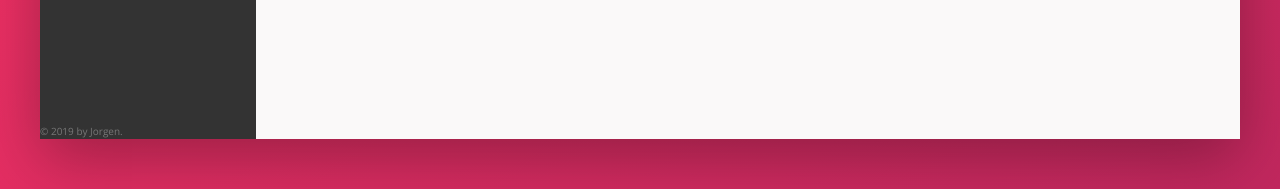
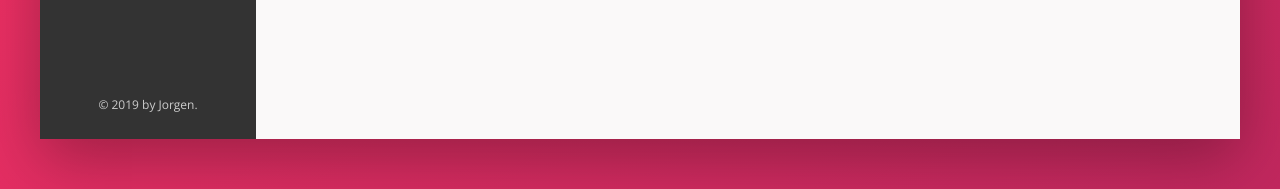
Before and after one commit to ybeliaev/Trillo-app, a website: page index.html in a window 1280 px wide. Shown: the part 511-700 px from the top of the page. Drawn offline with nearby package versions, Linux system fonts and the light colour scheme.

Commit message:
LEGAL TEXT

```diff
--- a/sass/components/_components.scss
+++ b/sass/components/_components.scss
@@ -213,3 +213,12 @@
         // }
     }
 }
+////////////////////////////////////////
+// LEGAL TEXT
+.legal {
+    font-size: 1.2rem;
+    color: var(--color-grey-light-4);
+    text-align: center;
+    padding: 2.5rem;
+
+}
```
Also changed, not shown: css/style.css.
